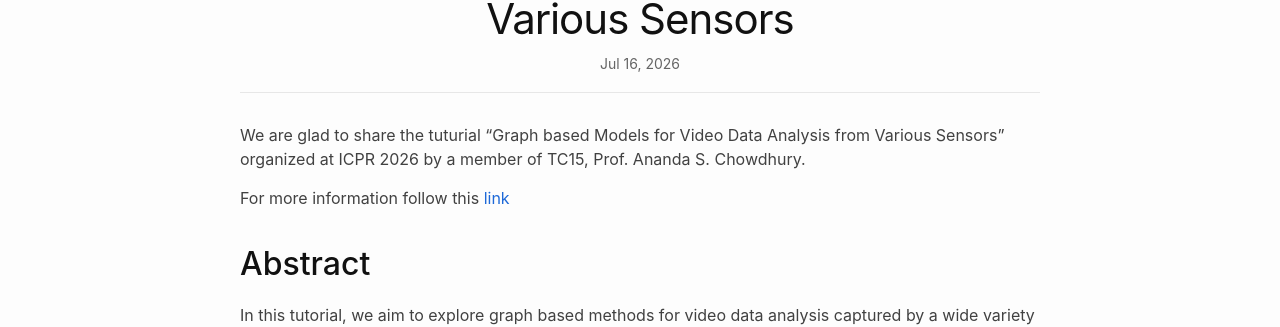
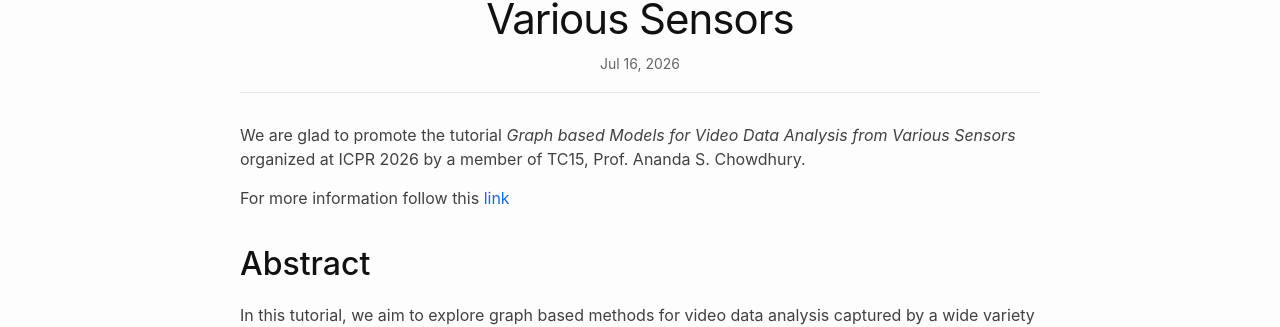
Before and after one commit to iapr-tc15/iapr-tc15.github.io, a Jekyll site: the page built from _posts/2026-07-16-icpr-tutorial-graph.md, in a window 1280 px wide. Shown: the part 211-538 px from the top of the page. Built offline with Jekyll 4.4.1, drawn with Linux system fonts in a browser that asks for light colours.

Commit message:
Correct spelling and formatting in tutorial announcement

```diff
--- a/_posts/2026-07-16-icpr-tutorial-graph.md
+++ b/_posts/2026-07-16-icpr-tutorial-graph.md
@@ -5,7 +5,7 @@ date:   2026-07-16 09:11:53 +0200
 categories: news events
 ---
 
-We are glad to share the tuturial "Graph based Models for Video Data Analysis from Various Sensors" organized at ICPR 2026 by a member of TC15, Prof. Ananda S. Chowdhury.
+We are glad to promote the tutorial *Graph based Models for Video Data Analysis from Various Sensors* organized at ICPR 2026 by a member of TC15, Prof. Ananda S. Chowdhury.
 
 For more information follow this [link](https://icpr2026.org/tutorials.html#T1)
 
```
